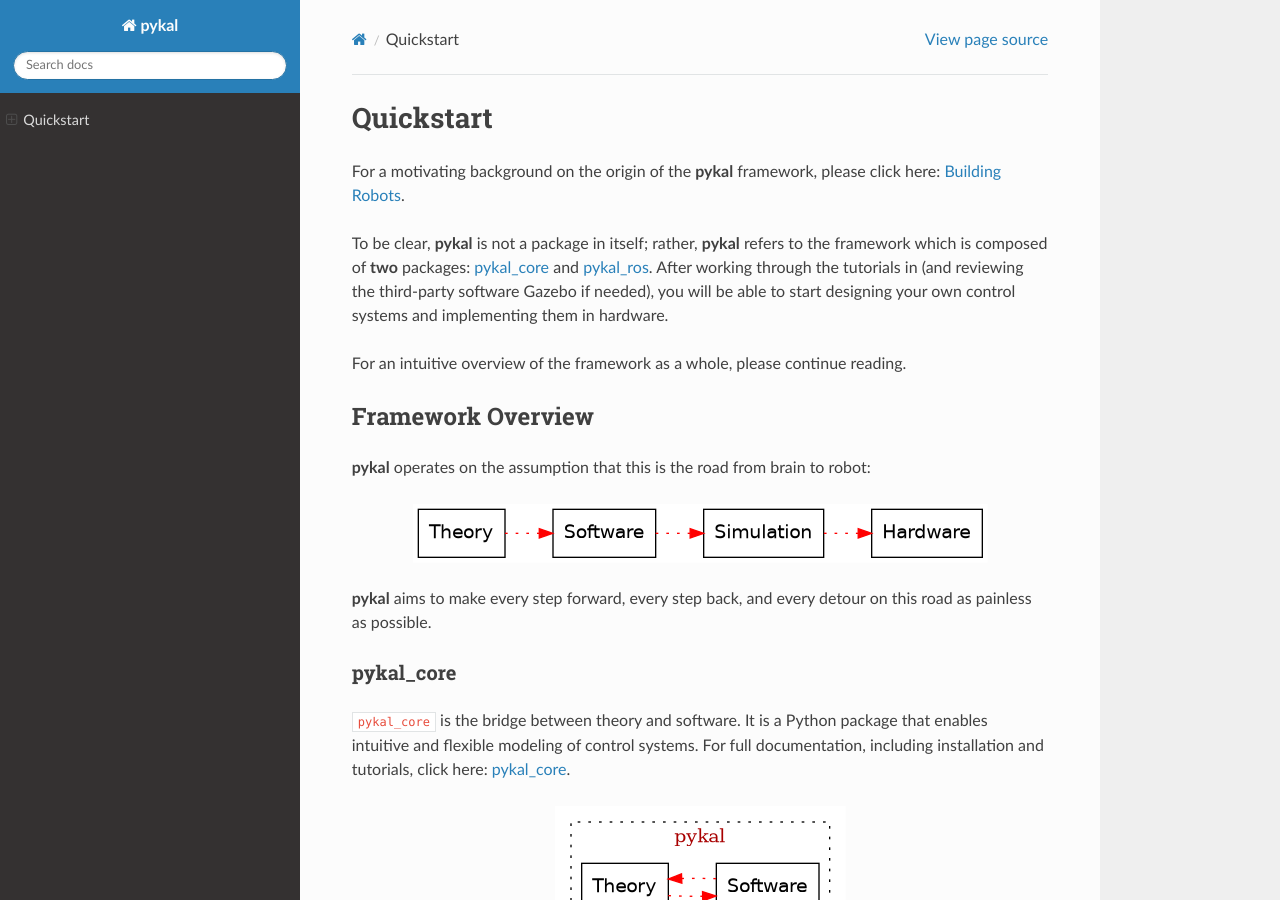
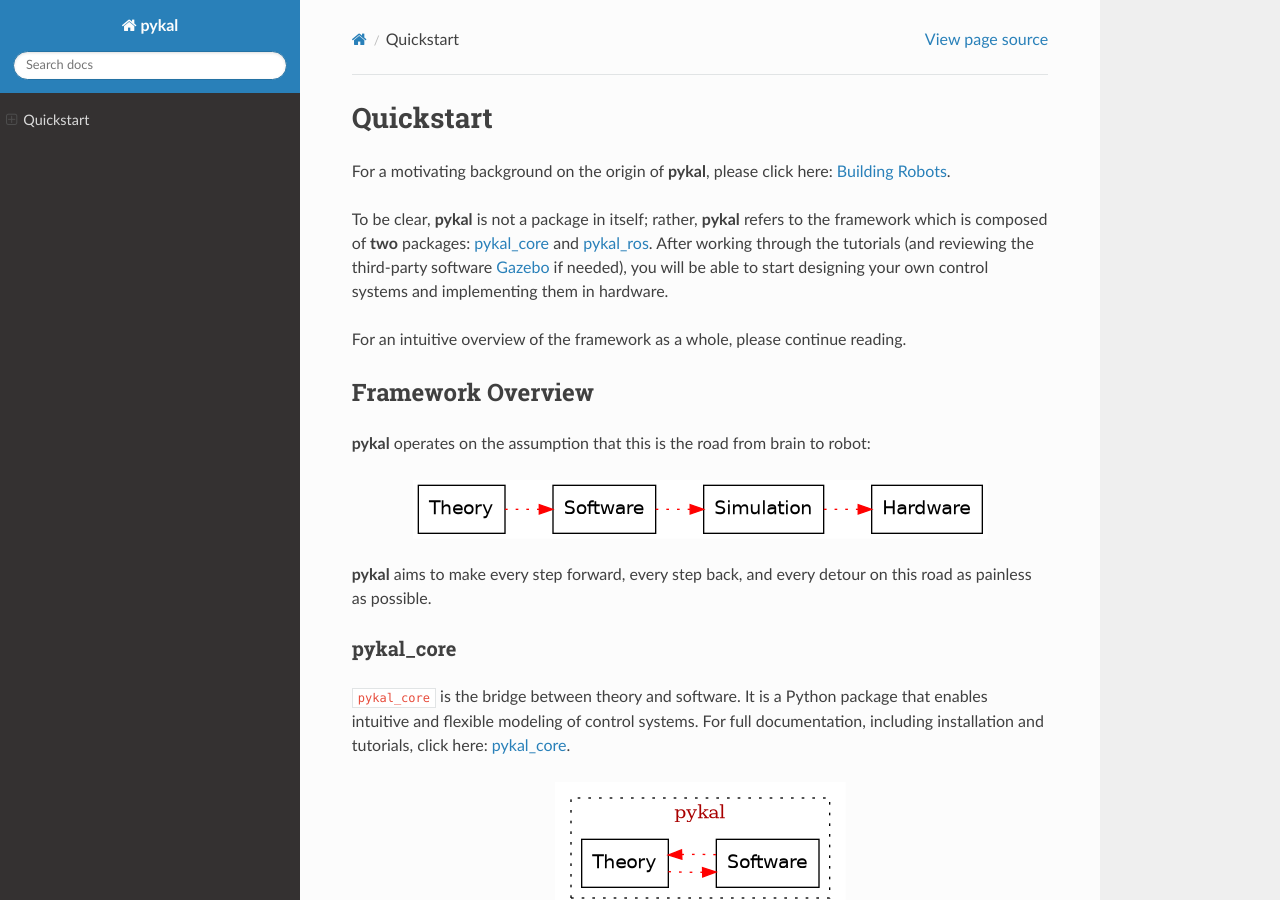
Before and after one commit to nehalsinghmangat/pykal, a Sphinx documentation site: the page built from docs/source/quickstart_index.rst, in a window 1280 px wide and 900 px high. Built offline with Sphinx 7.4.7 and the Read the Docs theme 3.1.0, drawn with Linux system fonts in a browser that asks for light colours; pages that are not in the unit, such as notebooks, are missing from menus.

Commit message:
Update docs

```diff
--- a/docs/source/pykal_ros/conceptref/building_robots/on_building_robots.rst
+++ b/docs/source/pykal_ros/conceptref/building_robots/on_building_robots.rst
@@ -18,6 +18,6 @@ This is what ``pykal`` aims to fix.
 
 ----
 
-:doc:`← The Paradox of Complexity <paradox_of_complexity>` | :doc:`To Quickstart → <../../../quickstart_index.rst>`
+:doc:`← The Paradox of Complexity <paradox_of_complexity>` | :doc:`To Quickstart → <../../../quickstart_index>`
 
 ----
--- a/docs/source/quickstart_index.rst
+++ b/docs/source/quickstart_index.rst
@@ -1,8 +1,8 @@
 Quickstart
 ==========
-For a motivating background on the origin of the **pykal** framework, please click here: :doc:`Building Robots </pykal_ros/conceptref/building_robots/index>`.
+For a motivating background on the origin of **pykal**, please click here: :doc:`Building Robots </pykal_ros/conceptref/building_robots/index>`.
 
-To be clear, **pykal** is not a package in itself; rather, **pykal** refers to the framework which is composed of **two** packages:  :doc:`pykal_core <./pykal_core/index>` and :doc:`pykal_ros <./pykal_ros/index>`. After working through the tutorials in (and reviewing the third-party software Gazebo if needed), you will be able to start designing your own control systems and implementing them in hardware.
+To be clear, **pykal** is not a package in itself; rather, **pykal** refers to the framework which is composed of **two** packages:  :doc:`pykal_core <./pykal_core/index>` and :doc:`pykal_ros <./pykal_ros/index>`. After working through the tutorials (and reviewing the third-party software `Gazebo <https://gazebosim.org/>`_ if needed), you will be able to start designing your own control systems and implementing them in hardware.
 
 For an intuitive overview of the framework as a whole, please continue reading.
 
@@ -35,7 +35,6 @@ Framework Overview
    <div style="margin-top: 1.5em;"></div>
 
 **pykal** aims to make every step forward, every step back, and every detour on this road as painless as possible.
-
 
 pykal_core
 ^^^^^^^^^^
```
